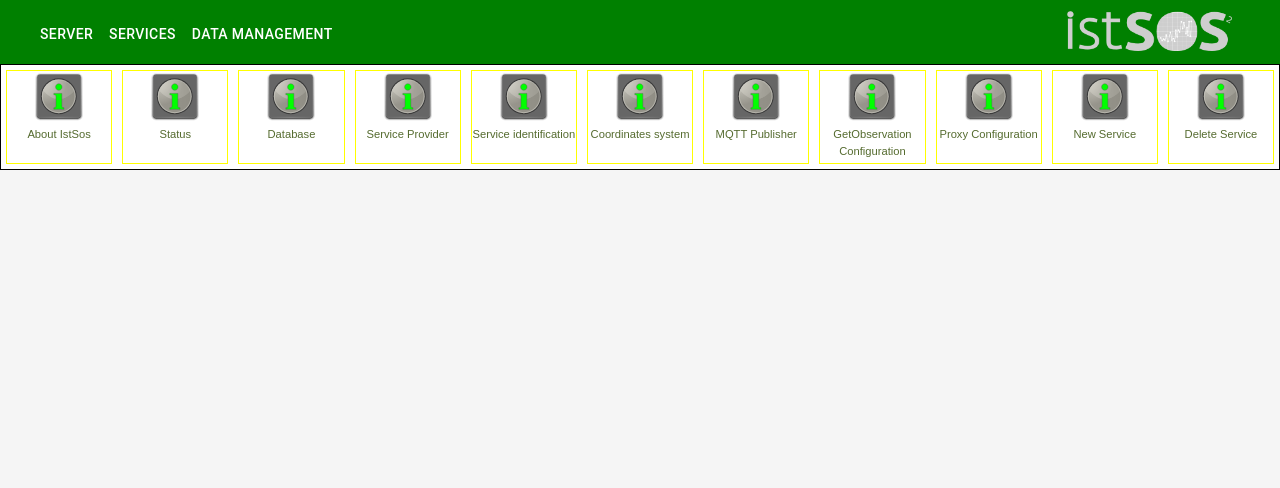
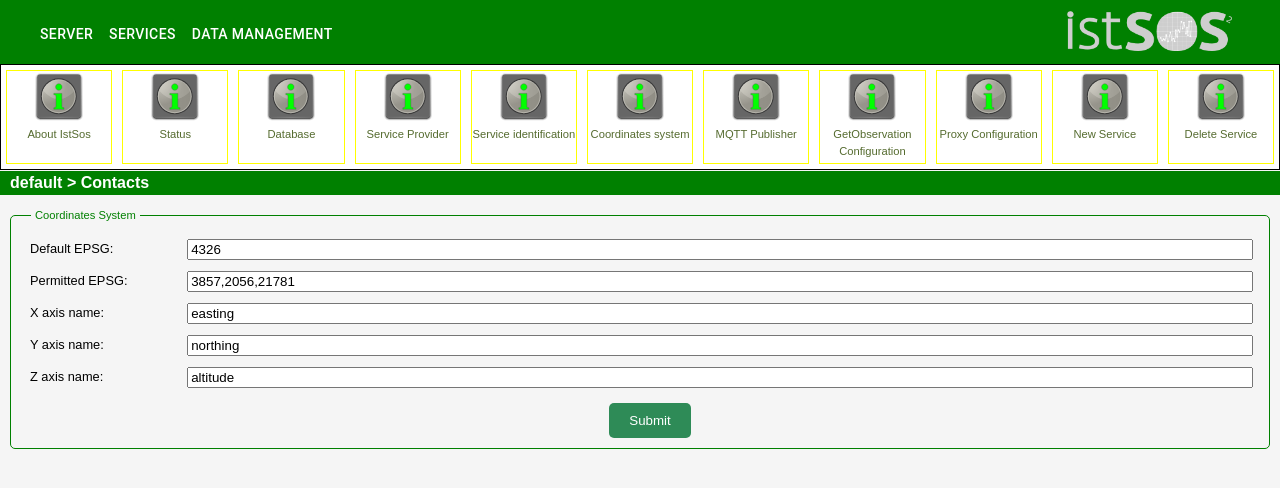
Before and after one commit to KasukabeDefenceForce/refactorIstSos, a React (Vite) app: page /coordinatessystem in a window 1280 px wide. Shown: the top 488 px of the page. Built offline with nearby package versions, Linux system fonts and the light colour scheme.

Commit message:
Adding coordinates sytem page and rearranging directories

```diff
--- a/src/App.tsx
+++ b/src/App.tsx
@@ -1,11 +1,12 @@
-import { BrowserRouter, Route, Routes } from 'react-router-dom'; // Ensure correct imports
+import { BrowserRouter, Route, Routes } from 'react-router-dom';
 import './App.css';
-import IconTray from './components/IconTray.tsx';
-import Navbar from "./components/Navbar.tsx";
-import About from './components/util/About.tsx';
-import Database from './components/util/Database.tsx';
-import ServiceProvider from './components/util/ServiceProvider.tsx';
-import ServiceIdentification from './components/util/ServiceIdentification.tsx';
+import About from './components/Pages/About.tsx';
+import CoordinatesSystem from './components/Pages/CoordinatesSystem.tsx';
+import Database from './components/Pages/Database.tsx';
+import ServiceIdentification from './components/Pages/ServiceIdentification.tsx';
+import ServiceProvider from './components/Pages/ServiceProvider.tsx';
+import IconTray from './components/util/IconTray.tsx';
+import Navbar from "./components/util/Navbar.tsx";
 
 function App() {
 
@@ -19,6 +20,7 @@ function App() {
         <Route path="/database" element={<Database/>} />
         <Route path="/serviceprovider" element={<ServiceProvider/>} />
         <Route path="/serviceidentification" element={<ServiceIdentification/>} />
+        <Route path="/coordinatessystem" element={<CoordinatesSystem/>} />
       </Routes>
     </BrowserRouter>
     </>
--- /dev/null
+++ b/src/components/Pages/CoordinatesSystem.tsx
@@ -0,0 +1,43 @@
+import { Box } from "@mui/material";
+import { useState } from "react";
+import InputBoxComponent from "../util/InputBoxComponent";
+
+const CoordinatesSystem = () => {
+    const [defaultEPSG, setDefaultEPSG] = useState("4326")
+    const [permittedEPSG, setPermittedEPSG] = useState(["3857", "2056", "21781"])
+    const [xaxisname, setXaxisname] = useState("easting")
+    const [yaxisname, setYaxisname] = useState("northing")
+    const [zaxisname, setZaxisname] = useState("altitude")
+
+    const handleClick = () => {
+    const sanitizedMessage = `
+      DefaultEPSG: ${defaultEPSG}
+    `;
+        alert(sanitizedMessage);
+    };
+
+    return (
+        <>
+            <div className="page-name">
+                <Box sx={{ flexGrow: 1 }}>
+                    <strong>default &gt; Contacts</strong>
+                </Box>
+            </div>
+            <div className="about">
+                <div className="floating-label">Coordinates System</div>
+                <form onSubmit={handleClick}>
+                    <InputBoxComponent label="Default EPSG" type="text" setValue={setDefaultEPSG} value={defaultEPSG} />
+                    <InputBoxComponent label="Permitted EPSG" type="text" setValue={setPermittedEPSG} value={permittedEPSG} />
+                    <InputBoxComponent label="X axis name" type="text" setValue={setXaxisname} value={xaxisname} />
+                    <InputBoxComponent label="Y axis name" type="text" setValue={setYaxisname} value={yaxisname} />
+                    <InputBoxComponent label="Z axis name" type="text" setValue={setZaxisname} value={zaxisname} />
+                    <div className="button-container">
+                        <button className="submit-button">Submit</button>
+                    </div>
+                </form>
+            </div>
+        </>
+    )
+}
+
+export default CoordinatesSystem
--- a/src/components/util/ServiceIdentification.tsx
+++ b/src/components/Pages/ServiceIdentification.tsx
@@ -1,6 +1,6 @@
 import { Box } from "@mui/material";
 import { useState } from "react";
-import InputBoxComponent from "./InputBoxComponent"; // Assuming InputBoxComponent is defined elsewhere
+import InputBoxComponent from "../util/InputBoxComponent"; // Assuming InputBoxComponent is defined elsewhere
 
 const ServiceIdentification = () => {
     const [title, setTitle] = useState("IST Sensor Observation Service");
--- a/src/components/util/ServiceProvider.tsx
+++ b/src/components/Pages/ServiceProvider.tsx
@@ -1,6 +1,6 @@
 import { Box } from "@mui/material"
 import { useState } from "react"
-import InputBoxComponent from "./InputBoxComponent"
+import InputBoxComponent from "../util/InputBoxComponent"
 
 const ServiceProvider = () => {
     const [name, setName] = useState('Istitute Of Earth Science - SUPSI')
--- a/src/components/IconTray.tsx
+++ b/src/components/util/IconTray.tsx
@@ -1,5 +1,5 @@
 import { Link } from '@mui/material';
-import about from "../assets/about_grey.svg";
+import about from "../../assets/about_grey.svg";
 const IconTray = () => {
     return (
         <div className="container-icon-tray">
--- a/src/components/util/InputBoxComponent.tsx
+++ b/src/components/util/InputBoxComponent.tsx
@@ -1,12 +1,11 @@
 /* eslint-disable @typescript-eslint/no-explicit-any */
-import { Dispatch, SetStateAction } from "react";
 import "../../css/InputBoxComponent.css";
 
 interface InputBoxProps {
   label: string;
   type: string;
   value: string | number | string[];
-  setValue: Dispatch<SetStateAction<any>>;
+  setValue: any;
   required?: boolean;
 }
 
--- a/src/components/Navbar.tsx
+++ b/src/components/util/Navbar.tsx
@@ -9,7 +9,7 @@ import MenuItem from '@mui/material/MenuItem';
 import Toolbar from '@mui/material/Toolbar';
 import Typography from '@mui/material/Typography';
 import * as React from 'react';
-import logo from "../assets/istsos-logo-clear.png";
+import logo from "../../assets/istsos-logo-clear.png";
 
 const pages = ['Server', 'Services', 'Data Management'];
 const settings = ['Profile', 'Account', 'Dashboard', 'Logout'];
```
Also changed, not shown: src/components/Pages/Database.tsx (renamed from src/components/util/Database.tsx, +4 -4 lines), src/components/Pages/About.tsx (renamed from src/components/util/About.tsx).
